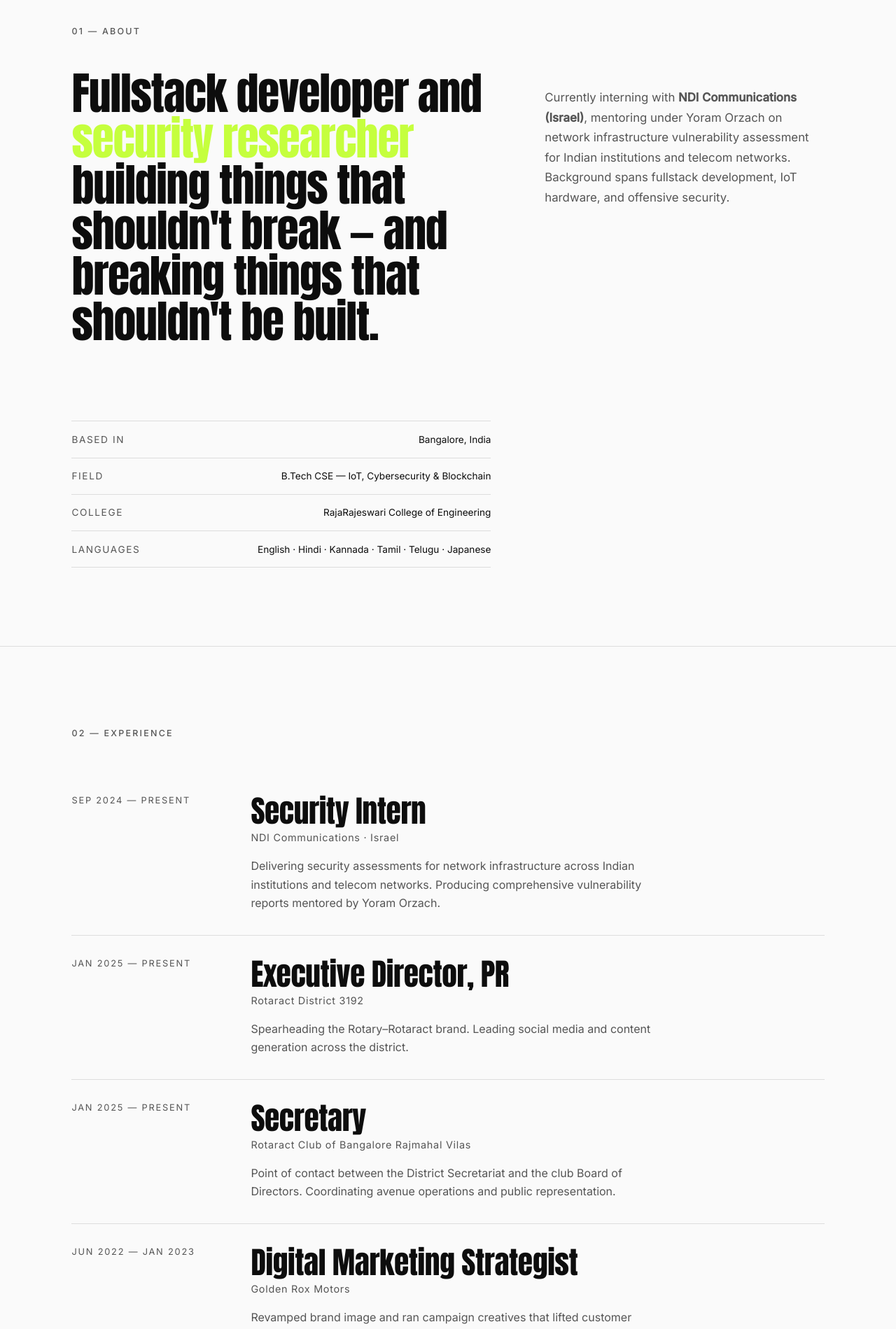
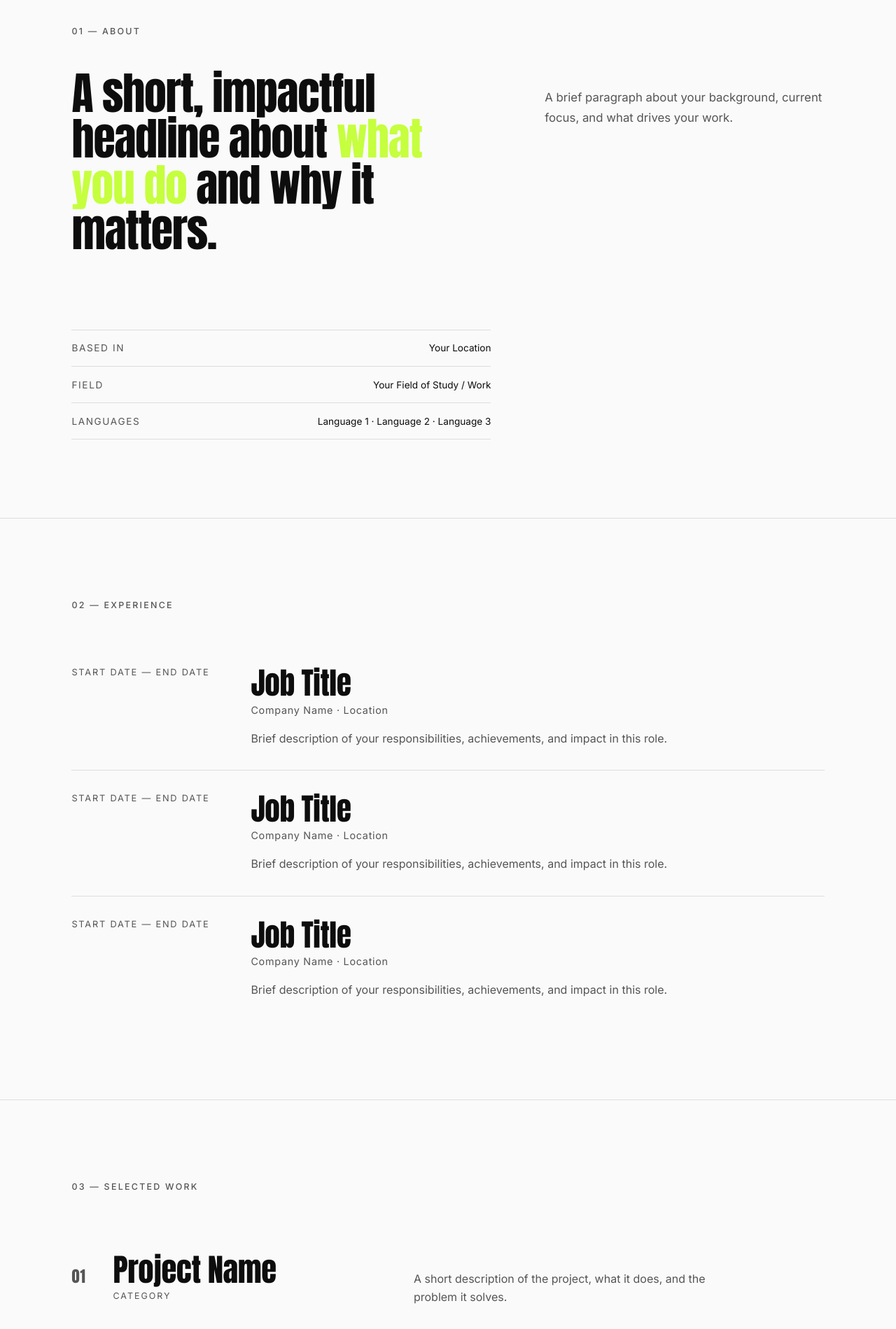
Before and after one commit to Ashok-B24/Dexter-portfolio, a React (Vite) app: page / in a window 1280 px wide. Shown: the part 880-2779 px from the top of the page at 70% size. Built offline with nearby package versions, Linux system fonts and the light colour scheme.

Commit message:
Replace personal content with placeholders

```diff
--- a/index.html
+++ b/index.html
@@ -3,7 +3,7 @@
   <head>
     <meta charset="UTF-8" />
     <meta name="viewport" content="width=device-width, initial-scale=1.0" />
-    <title>Raghu — Fullstack Engineer</title>
+    <title>Portfolio</title>
     <link rel="preconnect" href="https://fonts.googleapis.com">
     <link rel="preconnect" href="https://fonts.gstatic.com" crossorigin>
     <link href="https://fonts.googleapis.com/css2?family=Anton&family=Inter:wght@400;500&display=swap" rel="stylesheet">
--- a/src/components/About.jsx
+++ b/src/components/About.jsx
@@ -1,8 +1,7 @@
 const FACTS = [
-  ['Based in', 'Bangalore, India'],
-  ['Field', 'B.Tech CSE — IoT, Cybersecurity & Blockchain'],
-  ['College', 'RajaRajeswari College of Engineering'],
-  ['Languages', 'English · Hindi · Kannada · Tamil · Telugu · Japanese'],
+  ['Based in', 'Your Location'],
+  ['Field', 'Your Field of Study / Work'],
+  ['Languages', 'Language 1 · Language 2 · Language 3'],
 ]
 
 export default function About() {
@@ -14,15 +13,11 @@
 
       <div className="about__grid">
         <h2 className="about__headline">
-          Fullstack developer and <em>security researcher</em> building things that
-          shouldn't break — and breaking things that shouldn't be built.
+          A short, impactful headline about <em>what you do</em> and why it matters.
         </h2>
 
         <p className="about__body">
-          Currently interning with <strong>NDI Communications (Israel)</strong>,
-          mentoring under Yoram Orzach on network infrastructure vulnerability
-          assessment for Indian institutions and telecom networks. Background spans
-          fullstack development, IoT hardware, and offensive security.
+          A brief paragraph about your background, current focus, and what drives your work.
         </p>
 
         <dl className="about__facts">
--- a/src/components/Capabilities.jsx
+++ b/src/components/Capabilities.jsx
@@ -1,15 +1,15 @@
 const GROUPS = [
   {
-    label: 'Security',
-    items: ['Wireshark', 'Nmap', 'Kali Linux', 'Metasploit', 'OWASP', 'Penetration Testing'],
+    label: 'Category One',
+    items: ['Skill', 'Skill', 'Skill', 'Skill'],
   },
   {
-    label: 'Development',
-    items: ['Python', 'C++', 'IoT Applications', 'Web Designing'],
+    label: 'Category Two',
+    items: ['Skill', 'Skill', 'Skill'],
   },
   {
-    label: 'Design & Strategy',
-    items: ['Figma', 'Canva', 'Digital Marketing'],
+    label: 'Category Three',
+    items: ['Skill', 'Skill', 'Skill'],
   },
 ]
 
--- a/src/components/Contact.jsx
+++ b/src/components/Contact.jsx
@@ -8,26 +8,26 @@
       <h2 className="contact__headline">
         Let's build <em>something</em>
         <br />
-        that shouldn't break →
+        together →
       </h2>
 
       <div className="contact__rows">
-        <a className="contact__row" href="mailto:ragwhooooo@gmail.com" data-cursor="Email">
+        <a className="contact__row" href="mailto:" data-cursor="Email">
           <span className="contact__key">Email</span>
-          <span className="contact__val">ragwhooooo@gmail.com</span>
+          <span className="contact__val">your.email@example.com</span>
         </a>
-        <a className="contact__row" href="tel:+918050056552" data-cursor="Call">
+        <a className="contact__row" href="tel:" data-cursor="Call">
           <span className="contact__key">Phone</span>
-          <span className="contact__val">+91 8050056552</span>
+          <span className="contact__val">+00 000 000 0000</span>
         </a>
         <div className="contact__row">
           <span className="contact__key">Location</span>
-          <span className="contact__val">Bangalore, India</span>
+          <span className="contact__val">City, Country</span>
         </div>
       </div>
 
       <footer className="footer">
-        <span>© {new Date().getFullYear()} Ragunandan</span>
+        <span>© {new Date().getFullYear()} Your Name</span>
         <span>Built with React · Vite · GSAP</span>
       </footer>
     </section>
--- a/src/components/Experience.jsx
+++ b/src/components/Experience.jsx
@@ -1,27 +1,21 @@
 const ROLES = [
   {
-    period: 'Sep 2024 — Present',
-    title: 'Security Intern',
-    org: 'NDI Communications · Israel',
-    desc: 'Delivering security assessments for network infrastructure across Indian institutions and telecom networks. Producing comprehensive vulnerability reports mentored by Yoram Orzach.',
+    period: 'Start Date — End Date',
+    title: 'Job Title',
+    org: 'Company Name · Location',
+    desc: 'Brief description of your responsibilities, achievements, and impact in this role.',
   },
   {
-    period: 'Jan 2025 — Present',
-    title: 'Executive Director, PR',
-    org: 'Rotaract District 3192',
-    desc: 'Spearheading the Rotary–Rotaract brand. Leading social media and content generation across the district.',
+    period: 'Start Date — End Date',
+    title: 'Job Title',
+    org: 'Company Name · Location',
+    desc: 'Brief description of your responsibilities, achievements, and impact in this role.',
   },
   {
-    period: 'Jan 2025 — Present',
-    title: 'Secretary',
-    org: 'Rotaract Club of Bangalore Rajmahal Vilas',
-    desc: 'Point of contact between the District Secretariat and the club Board of Directors. Coordinating avenue operations and public representation.',
-  },
-  {
-    period: 'Jun 2022 — Jan 2023',
-    title: 'Digital Marketing Strategist',
-    org: 'Golden Rox Motors',
-    desc: 'Revamped brand image and ran campaign creatives that lifted customer engagement on festival offers.',
+    period: 'Start Date — End Date',
+    title: 'Job Title',
+    org: 'Company Name · Location',
+    desc: 'Brief description of your responsibilities, achievements, and impact in this role.',
   },
 ]
 
--- a/src/components/Hero.jsx
+++ b/src/components/Hero.jsx
@@ -2,9 +2,9 @@
 import gsap from 'gsap'
 
 const TRACKS = [
-  { dir: 'left',  speed: 8,  text: 'FULLSTACK ENGINEER' },
-  { dir: 'right', speed: 10, text: 'RAGHUNANDAN' },
-  { dir: 'left',  speed: 6,  text: 'ENTREPRENEUR' },
+  { dir: 'left',  speed: 8,  text: 'YOUR TITLE' },
+  { dir: 'right', speed: 10, text: 'YOUR NAME' },
+  { dir: 'left',  speed: 6,  text: 'YOUR TAGLINE' },
 ]
 
 export default function Hero() {
--- a/src/components/Nav.jsx
+++ b/src/components/Nav.jsx
@@ -39,7 +39,7 @@
   return (
     <nav className="nav" ref={navRef}>
       <div className="nav__inner">
-        <a className="nav__logo" href="#">RAGHU</a>
+        <a className="nav__logo" href="#">SITE</a>
         <div className="nav__links">
           <a href="#about" data-cursor="View">About</a>
           <a href="#experience" data-cursor="View">Experience</a>
--- a/src/components/Work.jsx
+++ b/src/components/Work.jsx
@@ -1,23 +1,23 @@
 const PROJECTS = [
   {
-    title: 'Network Vulnerability Reports',
-    cat: 'Cybersecurity',
-    desc: 'Comprehensive vulnerability assessments delivered for institutional network infrastructure and telecom deployments across India.',
+    title: 'Project Name',
+    cat: 'Category',
+    desc: 'A short description of the project, what it does, and the problem it solves.',
   },
   {
-    title: 'Subclinical Mastitis IoT Detector',
-    cat: 'IoT · Hardware',
-    desc: 'An IoT model detecting the early onset of subclinical mastitis among cattle — bridging hardware sensing and veterinary diagnostics.',
+    title: 'Project Name',
+    cat: 'Category',
+    desc: 'A short description of the project, what it does, and the problem it solves.',
   },
   {
-    title: 'Sleep Apnea Diagnostic Device',
-    cat: 'Medical IoT',
-    desc: 'A diagnostic device developed in collaboration with Rajarajeswari Medical College for sleep apnea detection.',
+    title: 'Project Name',
+    cat: 'Category',
+    desc: 'A short description of the project, what it does, and the problem it solves.',
   },
   {
-    title: 'Android ROM Security Review',
-    cat: 'Mobile Security',
-    desc: 'Reviewed multiple Android ROMs, unlocked bootloaders, and tested security vulnerabilities across recent update patches.',
+    title: 'Project Name',
+    cat: 'Category',
+    desc: 'A short description of the project, what it does, and the problem it solves.',
   },
 ]
 
```
